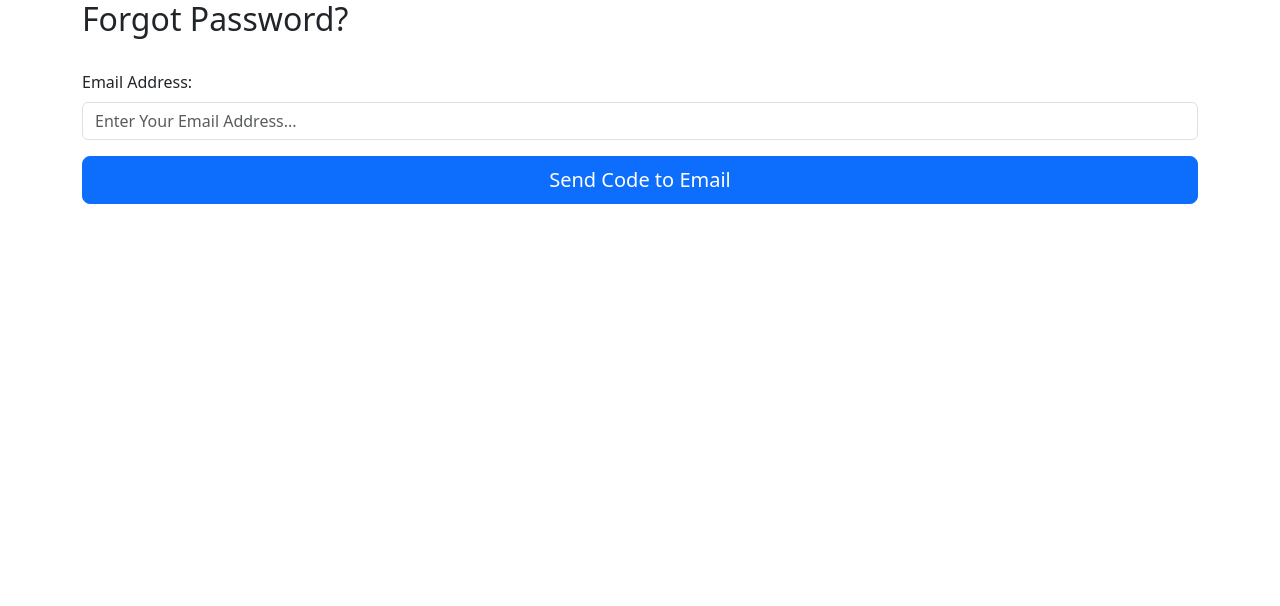
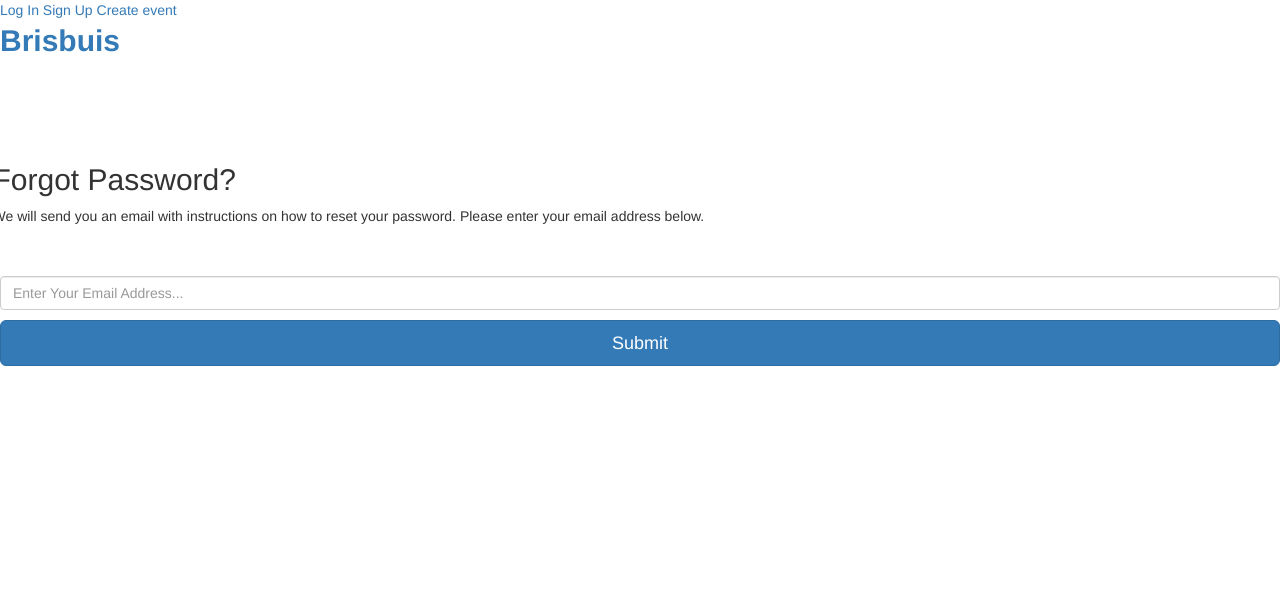
Before and after one commit to katharinalisa/Business-Events-Site, a Flask app: template projectfile/website/templates/Forgot_Password.html in a window 1280 px wide. Shown: the top 606 px of the page. Before the commit the page ends 204 px from the top, so only its background shows below. Run offline with Flask 3, Linux system fonts and the light colour scheme; the template is opened without the code that fills it, so the values that code supplies are empty; parts of the project's set-up code (start-up, migrations or seed data) failed here and were passed over; some libraries are stand-ins or nearby versions.

Commit message:
Update Forgot_Password.html

```diff
--- a/projectfile/website/templates/Forgot_Password.html
+++ b/projectfile/website/templates/Forgot_Password.html
@@ -1,35 +1,34 @@
-<!DOCTYPE html>
-<html lang="en">
-    <head>
-        <meta charset="UTF-8">
-        <meta name="viewport" content="width=device-width, initial-scale=0.5">
-        <link href="https://cdn.jsdelivr.net/npm/bootstrap@5.3.1/dist/css/bootstrap.min.css" rel="stylesheet" integrity="sha384-4bw+/aepP/YC94hEpVNVgiZdgIC5+VKNBQNGCHeKRQN+PtmoHDEXuppvnDJzQIu9" crossorigin="anonymous">
-        <link rel="stylesheet" href="------mystyle.css">
-        <title>Forgot Your Password?</title>
-    </head>
+{% extends "base.html" %}
+{% block header %}
+{% endblock %}
+{% block content %}
   <body>
       <!-- Adding the title on the html page-->
-        <div class="container">
+      <div class="margin-content">
+        <br><br><br><br><br>
           <div class="row justify-content-center">
               <h2>Forgot Password?</h2>
+              <p>We will send you an email with instructions on how to reset your password. Please enter your email address below.</p>
           </div>
       </div>
-
+      <br><br>
   <!-- First Container for the Reset Password HTML -->
-    <div class="container py-4">
+  <div class="margin-content">
 
   <!-- Creating the reset password html -->
   <form id="contactForm">
 
     <!-- Input Email Address to reset Password -->
     <div class="mb-3">
-        <label class="form-label" for="emailAddress">Email Address:</label>
       <input class="form-control" id="emailAddress" type="email" placeholder="Enter Your Email Address..." />
     </div>
 
     <!-- Send Link Button -->
     <div class="d-grid">
-        <button class="btn btn-primary btn-lg" type="submit">Send Code to Email</button>
+      <button class="btn btn-primary btn-lg" type="submit">Submit</button>
     </div>
   </form>
   </div>
+  <br><br><br><br><br><br><br><br><br><br><br>
+  </body>
+{% endblock %}
```
Lines whose indentation alone changed are shown as unchanged.
